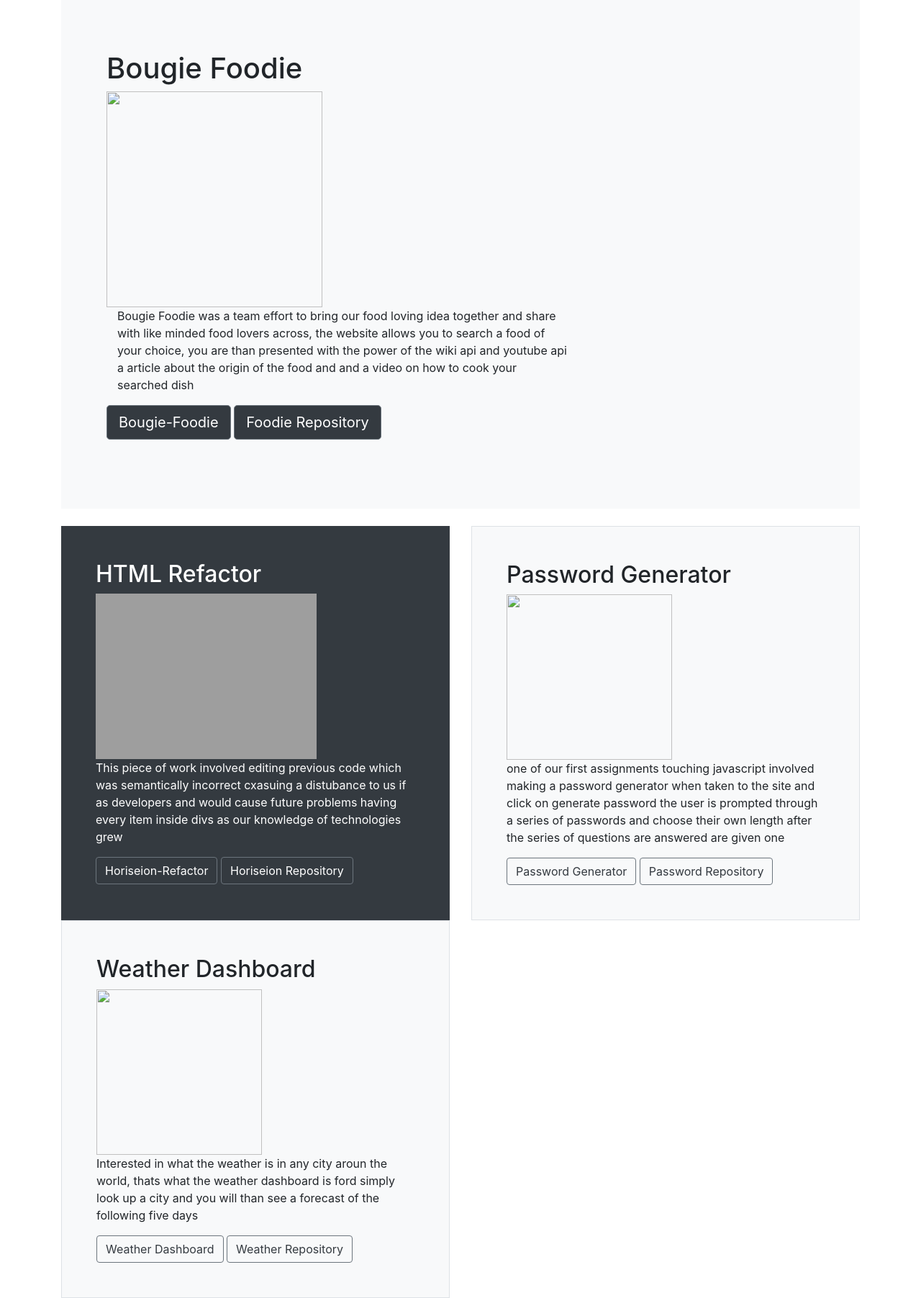
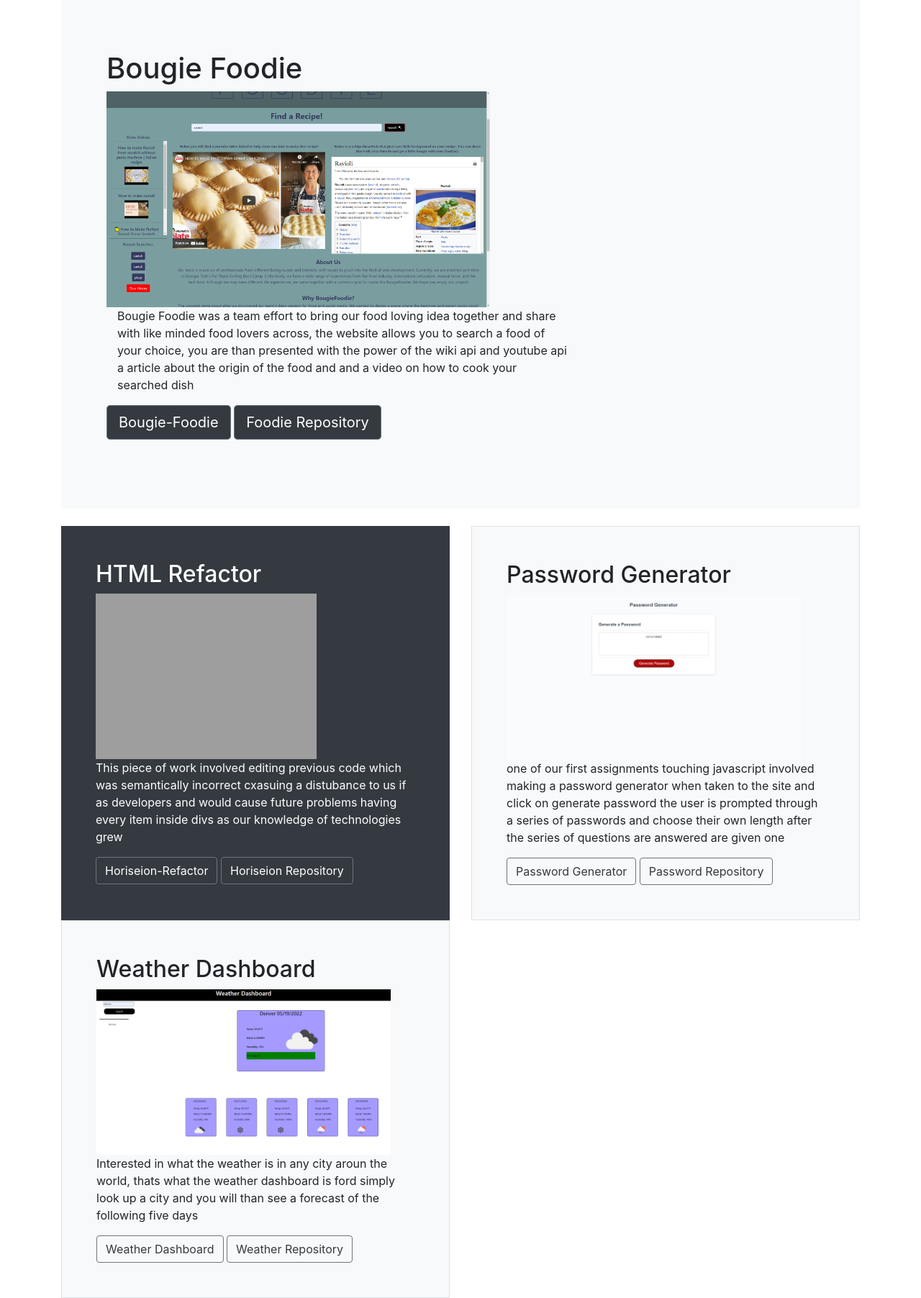
Before and after one commit to bo1anos/Port, a plain HTML site: page index.html in a window 1280 px wide. Shown: the part 920-2724 px from the top of the page at 72% size. Drawn offline with nearby package versions, Linux system fonts and the light colour scheme; the site is published under a folder, as on GitHub Pages, so addresses that start at the root find nothing.

Commit message:
removing slashes for folders

```diff
--- a/index.html
+++ b/index.html
@@ -31,7 +31,7 @@
     <div class="p-5 mb-4 bg-light rounded-3">
       <div class="container-fluid py-5">
         <h1 class="display-5 fw-bold">Gym Diary</h1>
-        <img class='gymImage' src="/images/2022-05-19 (4).png" height="300" >
+        <img class='gymImage' src="images/2022-05-19 (4).png" height="300" >
         <p class="col-md-8 fs-4">Gym Diary is another group project that was made in effort to help
           people who want to get in shape and change their life around,with a login and signup feature
           once entered,you will be able to log your reps, sets, and get a projected calorie burn and
@@ -45,7 +45,7 @@
     <div class="p-5 mb-4 bg-light rounded-3">
       <div class="container-fluid py-5">
         <h1 class="display-5 fw-bold">Bougie Foodie</h1>
-        <img src="/images/2022-05-19 (6).png" height="300">
+        <img src="images/2022-05-19 (6).png" height="300">
         <p class="col-md-8 fs-4">Bougie Foodie was a team effort to bring our food loving idea
             together and share with like minded food lovers across, the website allows you to
             search a food of your choice, you are than presented with the power of the wiki api
@@ -77,7 +77,7 @@
       <div class="col-md-6">
         <div class="h-100 p-5 bg-light border rounded-3">
           <h2>Password Generator</h2>
-          <img src="/images/2022-05-19 (9).png" height="230">
+          <img src="images/2022-05-19 (9).png" height="230">
           <p>one of our first assignments touching javascript involved making
              a password generator when taken to the site and click on generate password
              the user is prompted through a series of passwords and choose their own length
@@ -90,7 +90,7 @@
       <div class="col-md-6">
         <div class="h-100 p-5 bg-light border rounded-3">
           <h2>Weather Dashboard</h2>
-          <img src="/images/2022-05-19 (11).png" height="230">
+          <img src="images/2022-05-19 (11).png" height="230">
           <p>Interested in what the weather is in any city aroun the world, thats what
              the weather dashboard is ford simply look up a city and you will than see
              a forecast of the following five days
```
Also changed, not shown: about-me/index4.html (+1 -1 lines).
